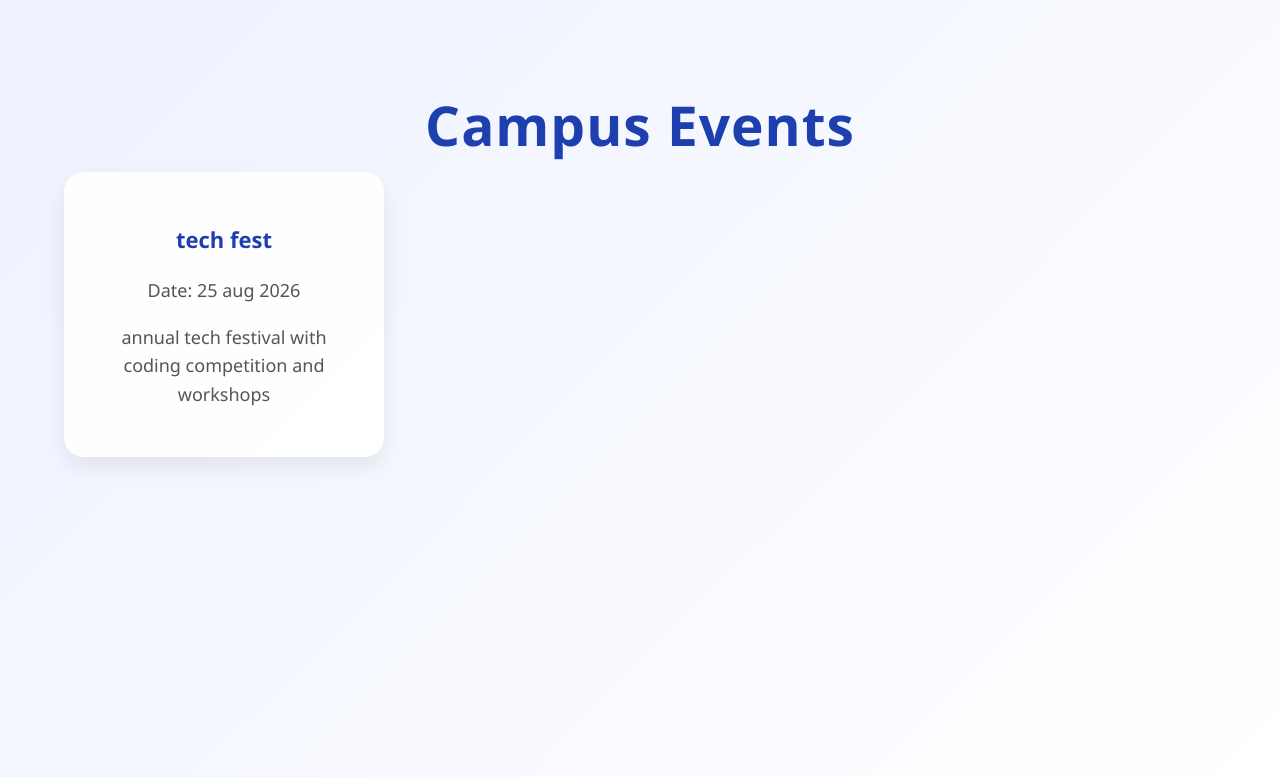
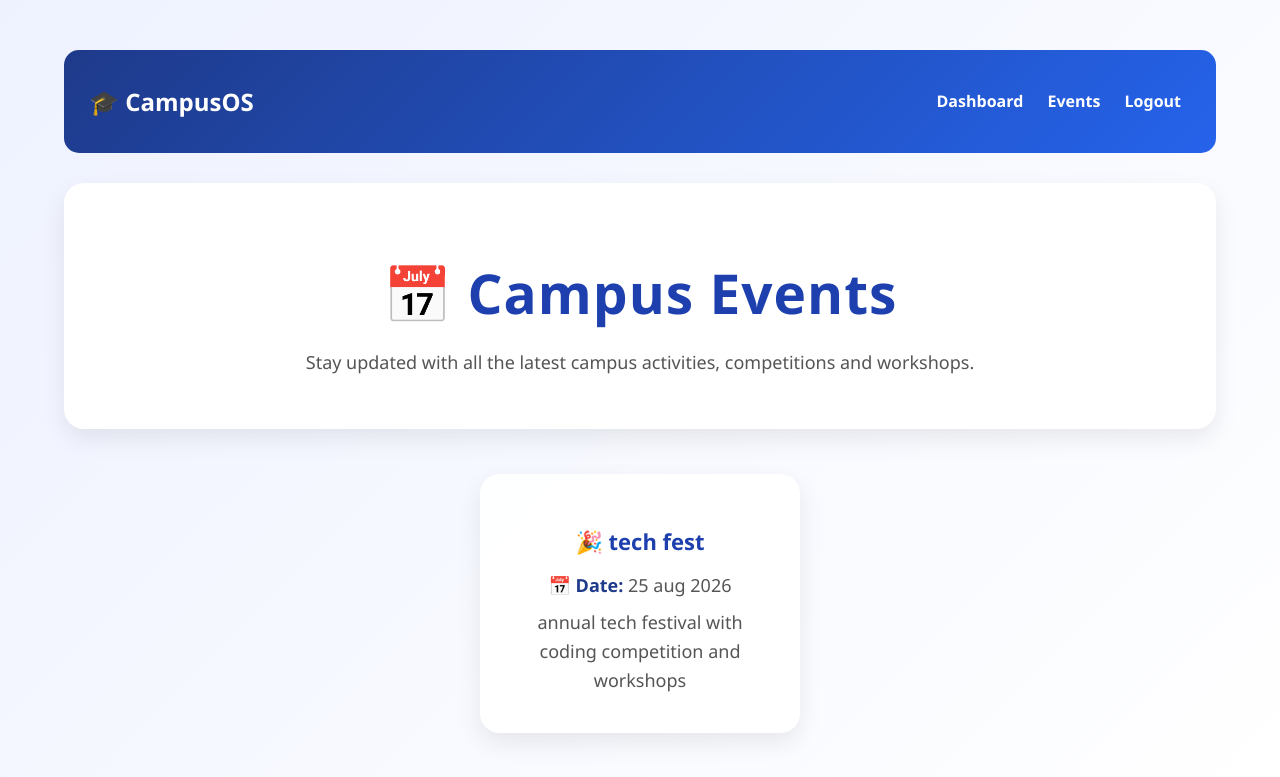
Before and after one commit to Aryaaa-9426/SyanpX_CampusOS, a Flask app: page /events in a window 1280 px wide. Shown: the top 777 px of the page. Run offline with Flask 3, Linux system fonts and the light colour scheme; data comes from the database, SQL or seed files in the repository.

Commit message:
redesign events page ui

```diff
--- a/static/style.css
+++ b/static/style.css
@@ -400,3 +400,16 @@ color:#1e3a8a;
     width:400px;
 
 }
+/* Event Cards */
+
+.card strong{
+    color:#1e3a8a;
+}
+
+.card h3{
+    margin-bottom:15px;
+}
+
+.card p{
+    margin:8px 0;
+}
--- a/templates/events.html
+++ b/templates/events.html
@@ -1,29 +1,68 @@
 <!DOCTYPE html>
 <html>
+
 <head>
-    <title>Campus Events</title>
-    <link rel="stylesheet" href="/static/style.css">
+
+    <title>Campus Events - CampusOS</title>
+
+    <link rel="stylesheet" href="{{ url_for('static', filename='style.css') }}">
+
 </head>
 
 <body>
 
 <div class="container">
 
-<h1>Campus Events</h1>
+    <nav class="navbar">
 
-{% for event in events %}
+        <h2>🎓 CampusOS</h2>
 
-<div class="card">
+        <div>
+            <a href="/dashboard">Dashboard</a>
+            <a href="/events">Events</a>
+            <a href="/logout">Logout</a>
+        </div>
 
-    <h3>{{ event.title }}</h3>
+    </nav>
 
-    <p>Date: {{ event.date }}</p>
+    <div class="dashboard-header">
 
-    <p>{{ event.description }}</p>
+        <h1>📅 Campus Events</h1>
 
-</div>
+        <p>
+            Stay updated with all the latest campus activities,
+            competitions and workshops.
+        </p>
 
-{% endfor %}
+    </div>
+
+    <div class="card-container">
+
+        {% for event in events %}
+
+        <div class="card">
+
+            <h3>🎉 {{ event.title }}</h3>
+
+            <p><strong>📅 Date:</strong> {{ event.date }}</p>
+
+            <p>{{ event.description }}</p>
+
+        </div>
+
+        {% else %}
+
+        <div class="card">
+
+            <h3>📅 No Events Available</h3>
+
+            <p>New campus events will appear here.</p>
+
+        </div>
+
+        {% endfor %}
+
+    </div>
 
 </div>
 
```
